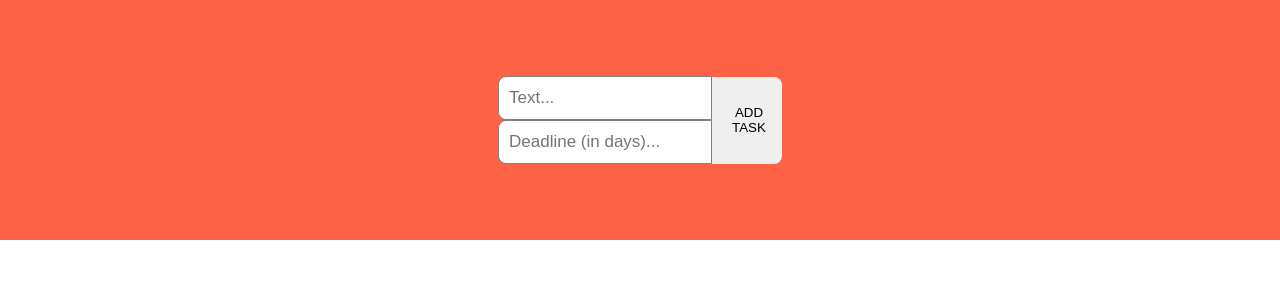
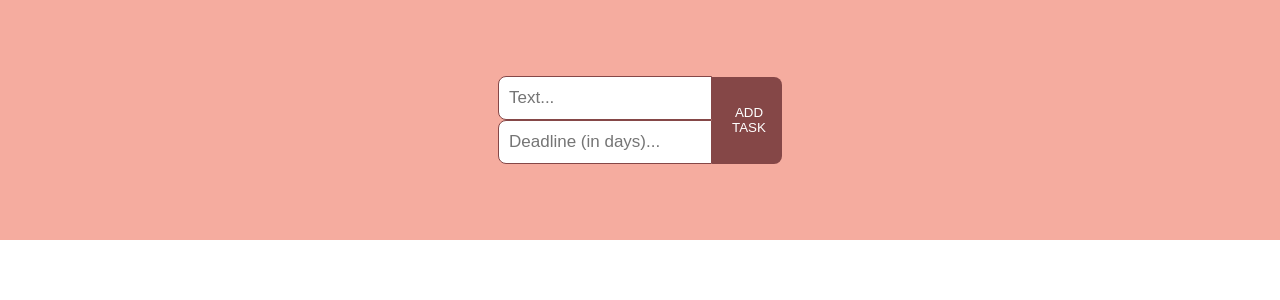
Before and after one commit to apkrauze/QuizApp, a React (Create React App) app: page / in a window 1280 px wide. Shown: the top 300 px of the page. Built offline with nearby package versions, Linux system fonts and the light colour scheme.

Commit message:
CSS changes before calling a day

```diff
--- a/src/App.css
+++ b/src/App.css
@@ -14,7 +14,7 @@ body {
 
 .header {
   flex: 30%;
-  background-color: tomato;
+  background-color: rgb(245, 172, 159);
   width: 100%;
   display: flex;
   justify-content: center;
@@ -34,7 +34,7 @@ body {
   border-top-left-radius: 8px;
   padding-left: 10px;
   font-size: 17px;
-  border: 1px solid grey;
+  border: 1px solid rgb(133, 71, 71);
 }
 
 .header button {
@@ -45,6 +45,8 @@ body {
   border-top-right-radius: 8px;
   padding-left: 10px;
   cursor: pointer;
+  color: white;
+  background-color: rgb(133, 71, 71);
 }
 
 .todoList {
--- a/src/App.tsx
+++ b/src/App.tsx
@@ -17,7 +17,7 @@ const App: FC = () => {
   }
 
   const addTask = (): void => {
-    const newTask = {taskName: task, deadline: deadline}
+    const newTask = { taskName: task, deadline: deadline };
     setTodo([...todo, newTask])
     console.log(todo)
   }
@@ -26,7 +26,7 @@ const App: FC = () => {
     <div className="App">
       <div className='header'>
         <div className='inputContainer'>
-        <input type='text' placeholder='Text...' name="task" onChange={handleChange}/>
+        <input type='text' placeholder='Text...'  name="task" onChange={handleChange}/>
         <input type='number' placeholder='Deadline (in days)...' name="deadline" />
         </div>
         <button onClick={addTask}>ADD TASK</button>
```
